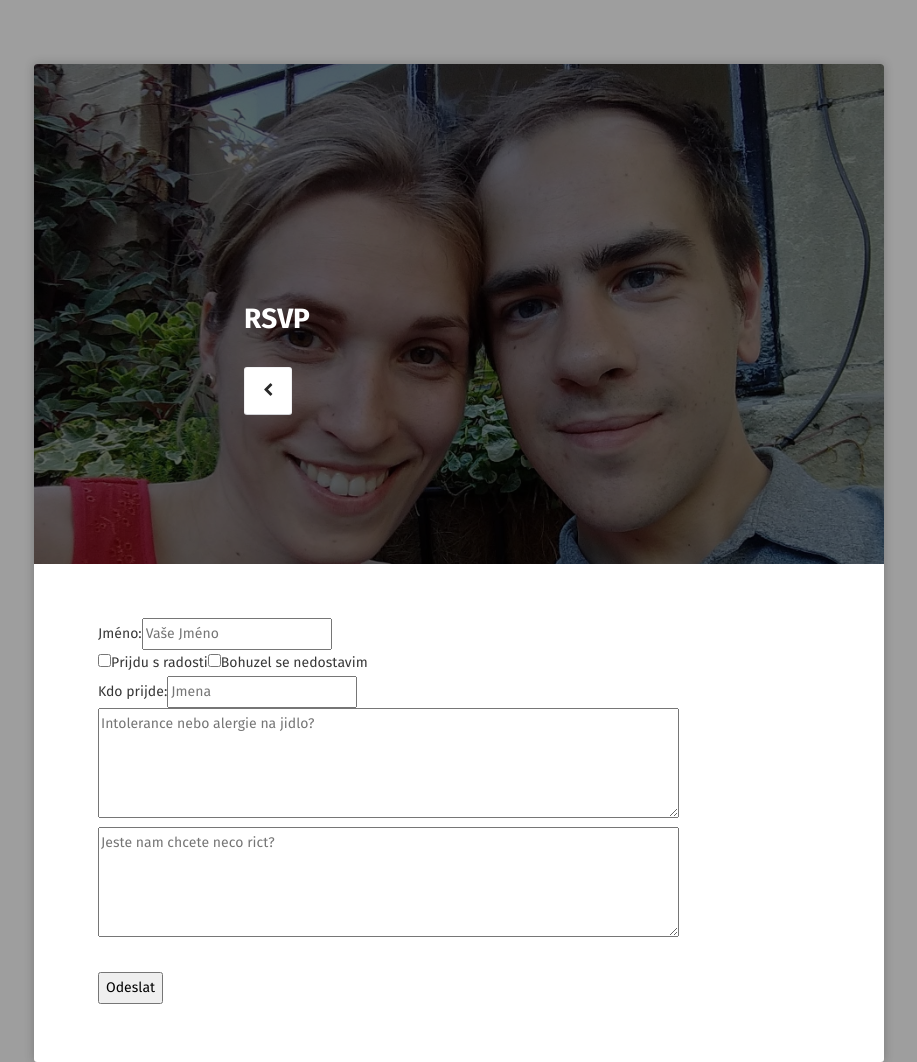
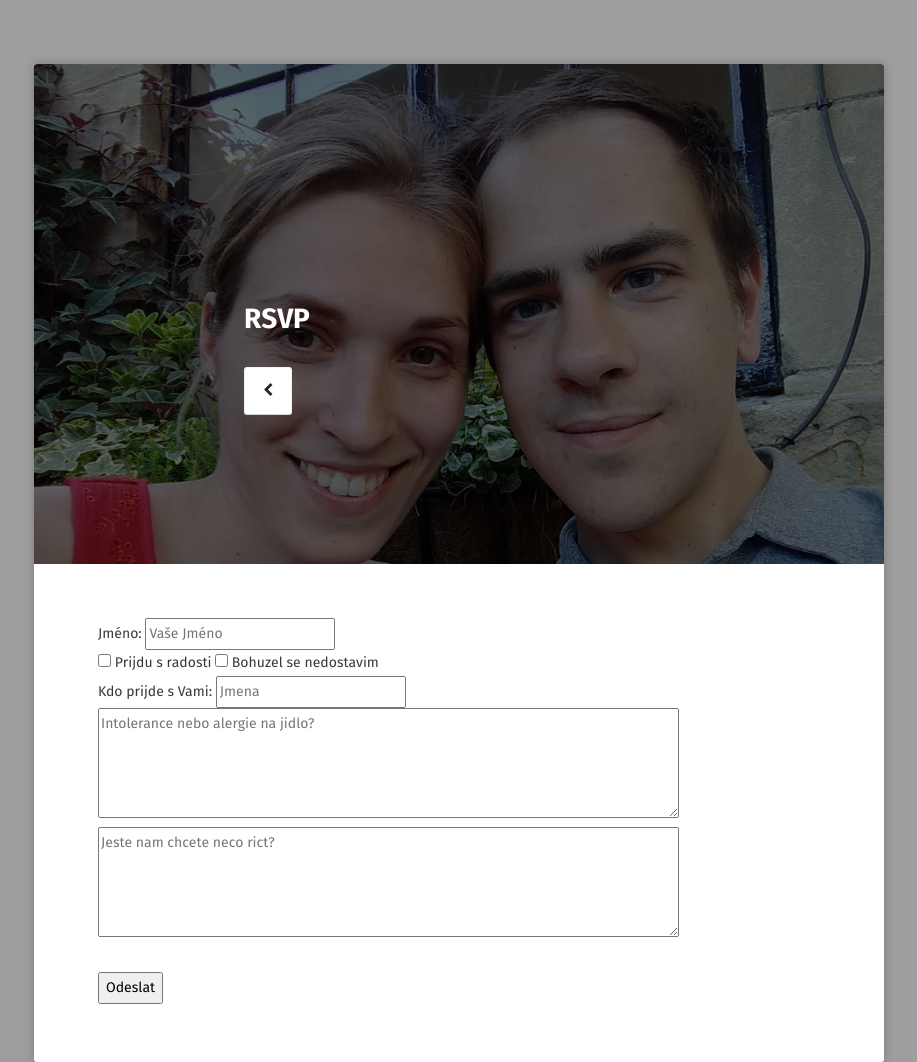
Before and after one commit to Helena-Benoit/Helena-Benoit.github.io, a Jekyll site: the page built from _posts/2019-01-14-rsvp-cz.md, in a window 1280 px wide. Shown: the whole page, without its empty margins (181-1098 px from the left). Built offline with Jekyll 4.4.1, drawn with Linux system fonts in a browser that asks for light colours; some web fonts are replaced.

Commit message:
cz form 10

```diff
--- a/_posts/2019-01-14-rsvp-cz.md
+++ b/_posts/2019-01-14-rsvp-cz.md
@@ -9,11 +9,11 @@ feature: "/assets/img/us/us6.jpg"
 ---
 <br/>
 <form action="http://getsimpleform.com/messages?form_api_token=e184e367746131b0bf2461bad87f8cd4" method="post">
-<label for='name'>Jméno:</label><input type='text' id='name' name='name' placeholder='Vaše Jméno'/><br/>
+<label for='name'>Jméno:       </label><input type='text' id='name' name='name' placeholder='Vaše Jméno'/><br/>
 <div class="checkbox"><label>
-     <input type="checkbox" name='contact' value='Yes'>Prijdu s radosti<input type="checkbox" name='contact' value='No'>Bohuzel se nedostavim<br/></label>
+     <input type="checkbox" name='contact' value='Yes'>  Prijdu s radosti     <input type="checkbox" name='contact' value='No'>  Bohuzel se nedostavim<br/></label>
 </div>
-<label for='email'>Kdo prijde:</label><input type='text' id='email' name='email' placeholder='Jmena'/><label for='email'></label><br/>
+<label for='jmena'>Kdo prijde s Vami:     </label><input type='text' id='jmena' name='jmena' placeholder='Jmena'/><label for='jmena'></label><br/>
 <textarea id='message' name='message' placeholder='Intolerance nebo alergie na jidlo?' rows='4' cols='70'></textarea><br/>
 <textarea id='message' name='message' placeholder='Jeste nam chcete neco rict?' rows='4' cols='70'></textarea><br/>
 <br/>
```
